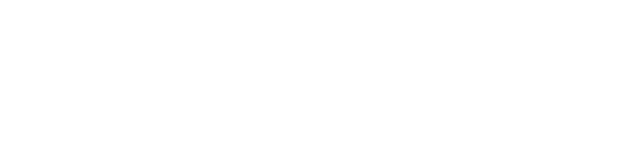
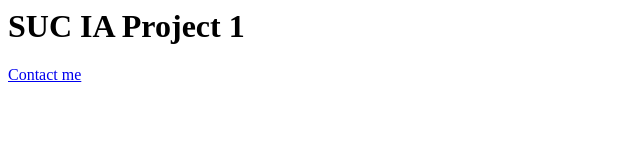
Before and after one commit to teohm/sucia1, a plain HTML site: page index.html in a window 1280 px wide. Shown: the whole page, without its empty margins (0-640 px from the left). Drawn offline with Linux system fonts and the light colour scheme.

Commit message:
Add Contact Me link in homepage

```diff
--- a/index.html
+++ b/index.html
@@ -1,8 +1,9 @@
 <html>
 <head>
-  <title>SUC IA Project 1</h1>
+  <title>SUC IA Project 1</title>
 </head>
 <body>
   <h1>SUC IA Project 1</h1>
+  <a href="contact.html">Contact me</a>
 </body>
 </html>
```
